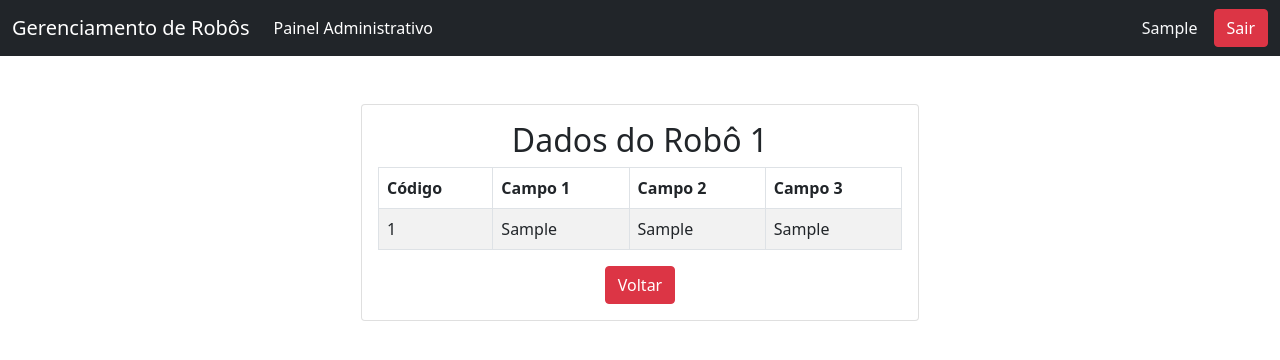
After one commit to lucasf20/robots, a Django app: page /robos/1/ in a window 1280 px wide. The commit adds this page. Shown: the top 360 px of the page. Run offline with Django 3.2, Linux system fonts and the light colour scheme; a user stored in the database is signed in; tables that the repository leaves empty hold one stand-in row (values such as "Sample post").

Commit message:
robos view

```diff
--- a/robots/settings.py
+++ b/robots/settings.py
@@ -125,3 +125,5 @@ STATIC_URL = '/static/'
 # https://docs.djangoproject.com/en/3.2/ref/settings/#default-auto-field
 
 DEFAULT_AUTO_FIELD = 'django.db.models.BigAutoField'
+
+LOGIN_URL = "/"
--- a/robotsapp/models.py
+++ b/robotsapp/models.py
@@ -5,9 +5,9 @@ from django.contrib.auth.models import User
 
 class Cliente(models.Model):
     codigo = models.AutoField(primary_key=True)
-    usuario = models.ForeignKey(User, on_delete=models.CASCADE)
+    usuario = models.OneToOneField(User, on_delete=models.CASCADE)
     nome_da_empresa = models.CharField(max_length=500)
-    cnpj = models.CharField(max_length=30)
+    cnpj = models.CharField(max_length=30, unique=True)
     data_de_cadastro = models.DateField()
 
     def __str__(self):
--- a/robotsapp/templates/base.html
+++ b/robotsapp/templates/base.html
@@ -1,16 +1,44 @@
 <!doctype html>
 <html lang="en">
+
 <head>
   <!-- Required meta tags -->
   <meta charset="utf-8">
   <meta name="viewport" content="width=device-width, initial-scale=1">
 
   <!-- Bootstrap CSS -->
-    <link href="https://cdn.jsdelivr.net/npm/bootstrap@5.0.0/dist/css/bootstrap.min.css" rel="stylesheet" integrity="sha384-wEmeIV1mKuiNpC+IOBjI7aAzPcEZeedi5yW5f2yOq55WWLwNGmvvx4Um1vskeMj0" crossorigin="anonymous">
+  <link href="https://cdn.jsdelivr.net/npm/bootstrap@5.0.0/dist/css/bootstrap.min.css" rel="stylesheet"
+    integrity="sha384-wEmeIV1mKuiNpC+IOBjI7aAzPcEZeedi5yW5f2yOq55WWLwNGmvvx4Um1vskeMj0" crossorigin="anonymous">
 
   <title>Gerenciamento de Robôs</title>
 </head>
+
 <body>
+
+  <nav class="navbar navbar-expand-md navbar-dark navbar-static-top bg-dark">
+    <div class="container-fluid">
+      <a class="navbar-brand" href="/">Gerenciamento de Robôs</a>
+      <button class="navbar-toggler" type="button" data-bs-toggle="collapse" data-bs-target="#navbarSupportedContent"
+        aria-controls="navbarSupportedContent" aria-expanded="false" aria-label="Toggle navigation">
+        <span class="navbar-toggler-icon"></span>
+      </button>
+      {%if user.is_authenticated%}
+      <div class="collapse navbar-collapse" id="navbarSupportedContent">
+        <ul class="navbar-nav me-auto mb-2 mb-lg-0">
+          {%if user.is_superuser%}
+          <li class="nav-item">
+            <a class="nav-link active" aria-current="page" href="/admin/">Painel Administrativo</a>
+          </li>
+          {%endif%}
+        </ul>
+        <a class="nav-item text-light nav-link">{{user.username.capitalize}}</a>
+        <a class="btn btn-danger" href="/sair/">Sair</a>
+      </div>
+      {%endif%}
+    </div>
+  </nav>
+
+
   {% block content %}
 
   {% endblock %}
@@ -18,7 +46,9 @@
   <!-- Optional JavaScript; choose one of the two! -->
 
   <!-- Option 1: Bootstrap Bundle with Popper -->
-    <script src="https://cdn.jsdelivr.net/npm/bootstrap@5.0.0/dist/js/bootstrap.bundle.min.js" integrity="sha384-p34f1UUtsS3wqzfto5wAAmdvj+osOnFyQFpp4Ua3gs/ZVWx6oOypYoCJhGGScy+8" crossorigin="anonymous"></script>
+  <script src="https://cdn.jsdelivr.net/npm/bootstrap@5.0.0/dist/js/bootstrap.bundle.min.js"
+    integrity="sha384-p34f1UUtsS3wqzfto5wAAmdvj+osOnFyQFpp4Ua3gs/ZVWx6oOypYoCJhGGScy+8"
+    crossorigin="anonymous"></script>
 
   <!-- Option 2: Separate Popper and Bootstrap JS -->
   <!--
@@ -26,4 +56,5 @@
     <script src="https://cdn.jsdelivr.net/npm/bootstrap@5.0.0/dist/js/bootstrap.min.js" integrity="sha384-lpyLfhYuitXl2zRZ5Bn2fqnhNAKOAaM/0Kr9laMspuaMiZfGmfwRNFh8HlMy49eQ" crossorigin="anonymous"></script>
     -->
 </body>
+
 </html>
--- a/robotsapp/templates/login.html
+++ b/robotsapp/templates/login.html
@@ -14,14 +14,14 @@
                 <div class="mb-3 row">
                     <label for="staticEmail" class="col-sm-2 col-form-label">Usuário</label>
                     <div class="col-sm-10">
-                        <input type="text" class="form-control" id="exampleFormControlInput1" name="user"
+                        <input type="text" class="form-control" id="exampleFormControlInput1" name="usuario"
                             placeholder="Usuário">
                     </div>
                 </div>
                 <div class="mb-3 row">
                     <label for="inputPassword" class="col-sm-2 col-form-label">Senha</label>
                     <div class="col-sm-10">
-                        <input type="password" class="form-control" name="password" placeholder="Senha">
+                        <input type="password" class="form-control" name="senha" placeholder="Senha">
                     </div>
                 </div>
                 <input type="submit" class="btn btn-danger" value="Entrar" />
--- /dev/null
+++ b/robotsapp/templates/robo.html
@@ -0,0 +1,31 @@
+{% extends 'base.html' %}
+
+{% block content %}
+
+<div class="container" align="center">
+    <div class="card w-50 mt-5">
+        <div class="card-body">
+            <h2>Dados do Robô {{robo.codigo}}</h2>
+            <table class="table table-bordered table-striped">
+                <thead>
+                    <tr>
+                        <th>Código</th>
+                        <th>Campo 1</th>
+                        <th>Campo 2</th>
+                        <th>Campo 3</th>
+                    </tr>
+                </thead>
+                <tbody>
+                    <tr>
+                        <td>{{robo.codigo}}</td>
+                        <td>{{robo.campo1}}</td>
+                        <td>{{robo.campo2}}</td>
+                        <td>{{robo.campo3}}</td>
+                    </tr>
+                </tbody>
+            </table>
+            <a class="btn btn-danger" href="/home/">Voltar</a>
+        </div>
+    </div>
+</div>
+{% endblock %}
--- a/robotsapp/urls.py
+++ b/robotsapp/urls.py
@@ -6,4 +6,6 @@ urlpatterns = [
     path('', view=login, name='login'),
     path('submit', view=login_submit, name='login_submit'),
     path('home/', view=home, name='home'),
+    path('sair/', view=sair, name='sair'),
+    path('robos/<int:id>/', robos, name='robos')
 ]
--- a/robotsapp/views.py
+++ b/robotsapp/views.py
@@ -1,27 +1,51 @@
 from django.shortcuts import render, redirect
 from django.contrib.auth import authenticate, login as auth_login, logout
 from django.contrib import messages
+from .models import Robo, Cliente
+from django.contrib.auth.decorators import login_required
 
 # Create your views here.
 
 def login(request):
-    if request.session._session: #verifica se há uma sessão ativa
+    if request.session._session: #verifica se há uma sessão ativa, caso haja, redireciona para página principal
         return redirect('/home/')
 
     return render(request, 'login.html')
 
 def login_submit(request):
-    usuario = request.POST.get('user')
-    senha = request.POST.get('password')
+    usuario = request.POST.get('usuario') # obtem o usuário digitado
+    senha = request.POST.get('senha') # obtem a senha digitada
 
-    user = authenticate(username=usuario, password=senha)
+    user = authenticate(username=usuario, password=senha) # realiza a autenticação
 
     if user is not None:
-        auth_login(request, user)
+        auth_login(request, user) # cria a sessão
         return redirect('/home/')
     else:
-        messages.error(request,'Usuário ou senha inválidos')
+        messages.error(request,'Usuário ou senha inválidos') # mostra ao usuário que há erros nas credenciais dele
         return redirect('/')
 
+def sair(request):
+    logout(request) # finaliza a sessão
+    return redirect("/")
+
+@login_required
 def home(request):
-    return render(request, 'home.html')
+    user = request.user
+
+    if user.is_staff: # verifica se o usuário é membro da equipe interna
+        return redirect('/admin/') # redireciona para o admin
+
+    cliente = Cliente.objects.filter(usuario = user).first() # obtem o cliente a partir do usuário
+    robos = Robo.objects.filter(cliente = cliente) # obtem os robôs que este cliente possui
+    return render(request, 'home.html', {"robos":robos})
+
+@login_required
+def robos(request, id):
+    user = request.user # obtem o usuário da sessão
+    robo = Robo.objects.filter(codigo = id).first() # busca o robo no banco de dados
+
+    if user.id != robo.cliente.usuario.id: # previne o acesso direto de um usuário que não seja o proprietário do robô
+        return redirect("/home/")
+
+    return render(request, 'robo.html', {"robo":robo})
```
Also changed, not shown: robotsapp/templates/home.html (+12 -4 lines), robotsapp/migrations/0001_initial.py, robotsapp/migrations/0002_auto_20210513_0850.py (added), robotsapp/migrations/0003_auto_20210513_0900.py (added). Lines whose indentation alone changed are shown as unchanged.
